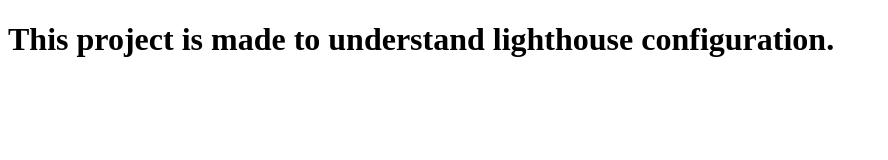
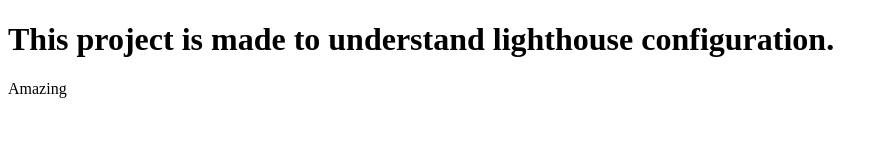
Before and after one commit to ankurnecessary/lighthouse, a website: page index.html in a window 1280 px wide. Shown: the whole page, without its empty margins (0-888 px from the left). Drawn offline with Linux system fonts and the light colour scheme.

Commit message:
Just a test run.

```diff
--- a/index.html
+++ b/index.html
@@ -7,5 +7,6 @@
 </head>
 <body>
   <h1>This project is made to understand lighthouse configuration.</h1>
+  <p>Amazing</p>
 </body>
 </html>
```
